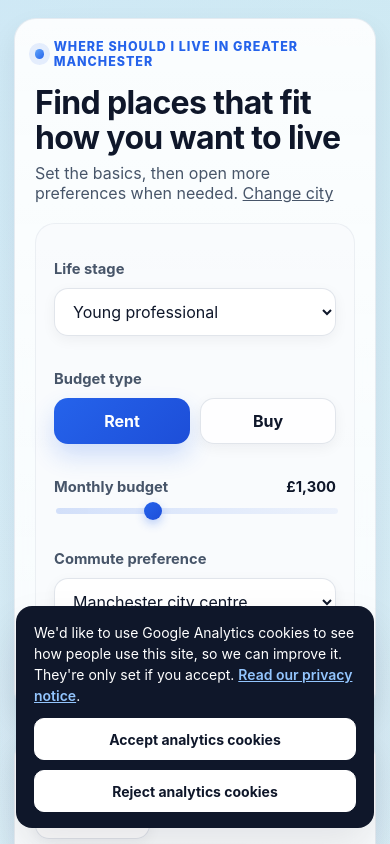
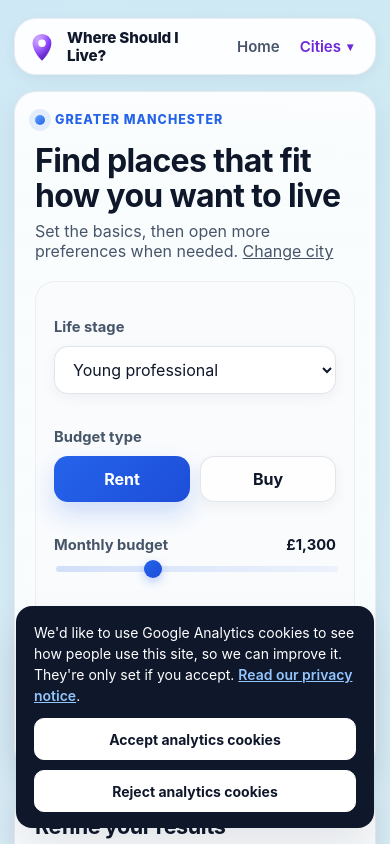
Before and after one commit to deltorro01/gm-living-app, a React (Vite) app: page / in a window 390 px wide. Shown: the top 844 px of the page. Built offline with nearby package versions, Linux system fonts and the light colour scheme.

Commit message:
Add a site header with logo, site name and city menu
Shared header on the home page, finders, area guides and privacy page.
The Cities dropdown uses <details> so it works without app JavaScript.

Co-Authored-By: Claude Opus 5.5 <noreply@anthropic.com>

```diff
--- a/src/App.jsx
+++ b/src/App.jsx
@@ -4,6 +4,7 @@ import { readSettings, writeSettings } from "./urlState.js";
 import { WhyThisMatch, CompareButton, CompareView } from "./ResultParts.jsx";
 import { fitBand } from "./bands.js";
 import { areaPath } from "./slug.js";
+import SiteHeader from "./SiteHeader.jsx";
 import SiteFooter from "./SiteFooter.jsx";
 import { commuteLabel } from "./commuteText.js";
 
@@ -352,9 +353,10 @@ export default function App({ city, areas }) {
 
   return (
     <div className="app-shell">
+      <SiteHeader current={city.id} />
       <div className="page-wrap">
         <div className="panel section-gap">
-          <div className="eyebrow">{`Where Should I Live In ${city.regionInSentence ?? city.region}`}</div>
+          <div className="eyebrow">{city.region}</div>
           <h1 className="page-title">Find places that fit how you want to live</h1>
           <p className="muted page-intro">
             Set the basics, then open more preferences when needed. <a href="/">Change city</a>
--- a/src/AreaPage.jsx
+++ b/src/AreaPage.jsx
@@ -3,6 +3,7 @@
 // JavaScript in the browser.
 
 import { areaPath } from "./slug.js";
+import SiteHeader from "./SiteHeader.jsx";
 import SiteFooter from "./SiteFooter.jsx";
 import { isInCentre, commuteShort } from "./commuteText.js";
 
@@ -189,6 +190,7 @@ export default function AreaPage({ area, areas, photo, city }) {
 
   return (
     <div className="app-shell">
+      <SiteHeader current={city.id} />
       <div className="page-wrap area-page">
         <nav className="breadcrumb" aria-label="Breadcrumb">
           <a href="/">Home</a> <span aria-hidden="true">›</span> <a href={city.path}>{`${city.name} areas`}</a>{" "}
--- a/src/HomePage.jsx
+++ b/src/HomePage.jsx
@@ -1,6 +1,7 @@
 // The home page at /: choose a city, then go to its finder. Rendered to static
 // HTML at build time by scripts/prerender.mjs; it loads no app JavaScript.
 
+import SiteHeader from "./SiteHeader.jsx";
 import SiteFooter from "./SiteFooter.jsx";
 import { PhotoCredit } from "./AreaPage.jsx";
 
@@ -8,9 +9,9 @@ import { PhotoCredit } from "./AreaPage.jsx";
 export default function HomePage({ cities }) {
   return (
     <div className="app-shell">
+      <SiteHeader current="home" />
       <div className="page-wrap home-page">
         <div className="panel section-gap">
-          <div className="eyebrow">Where Should I Live In The UK</div>
           <h1 className="page-title">Find the right place to live</h1>
           <p className="intro-text">
             Tell us your budget, commute and what matters to you, and we'll rank the areas by how well they fit. Rents,
--- a/src/PrivacyPage.jsx
+++ b/src/PrivacyPage.jsx
@@ -4,6 +4,7 @@
 // Keep this in step with what the site actually does. If a new service is
 // added (for example a different analytics tool or a contact form), update it.
 
+import SiteHeader from "./SiteHeader.jsx";
 import SiteFooter from "./SiteFooter.jsx";
 import { SITE_NAME, CONTACT_EMAIL, PRIVACY_UPDATED } from "./site.js";
 
@@ -12,6 +13,7 @@ const ext = { target: "_blank", rel: "noopener noreferrer" };
 export default function PrivacyPage() {
   return (
     <div className="app-shell">
+      <SiteHeader />
       <div className="page-wrap text-page">
         <nav className="breadcrumb" aria-label="Breadcrumb">
           <a href="/">Home</a> <span aria-hidden="true">›</span> <span aria-current="page">Privacy</span>
--- /dev/null
+++ b/src/SiteHeader.jsx
@@ -0,0 +1,69 @@
+// Header shown at the top of every page: the home page, the finder pages, the
+// area guides and the privacy notice.
+//
+// Most of those pages load no app JavaScript, so the Cities dropdown is a plain
+// <details> element: it opens and closes without any script.
+//
+// current: "home", a city id (e.g. "manchester"), or nothing (other pages).
+
+import { CITIES } from "./cities.js";
+import { SITE_NAME } from "./site.js";
+
+// The purple map pin, the same shape as public/favicon-pin.svg.
+function PinLogo() {
+  return (
+    <svg className="site-logo" width="36" height="36" viewBox="0 0 48 48" fill="none" aria-hidden="true">
+      <defs>
+        <linearGradient id="site-pin-gradient" x1="8" y1="2" x2="40" y2="46" gradientUnits="userSpaceOnUse">
+          <stop offset="0" stopColor="#c084fc" />
+          <stop offset="0.5" stopColor="#863bff" />
+          <stop offset="1" stopColor="#4c1d95" />
+        </linearGradient>
+        <radialGradient id="site-pin-glow" cx="0.3" cy="0.25" r="0.6">
+          <stop offset="0" stopColor="#ffffff" stopOpacity="0.45" />
+          <stop offset="1" stopColor="#ffffff" stopOpacity="0" />
+        </radialGradient>
+      </defs>
+      <path d="M24 46C24 46 9 31.5 9 18a15 15 0 0 1 30 0C39 31.5 24 46 24 46Z" fill="url(#site-pin-gradient)" />
+      <path d="M24 46C24 46 9 31.5 9 18a15 15 0 0 1 30 0C39 31.5 24 46 24 46Z" fill="url(#site-pin-glow)" />
+      <circle cx="24" cy="18" r="6" fill="#ffffff" />
+    </svg>
+  );
+}
+
+export default function SiteHeader({ current }) {
+  const cities = Object.values(CITIES);
+  const onCity = cities.some((c) => c.id === current);
+
+  return (
+    <header className="site-header">
+      <a className="site-brand" href="/" aria-label={`${SITE_NAME}, home`}>
+        <PinLogo />
+        <span className="site-title site-title-full">{SITE_NAME}</span>
+        <span className="site-title site-title-short" aria-hidden="true">
+          Where Should I Live?
+        </span>
+      </a>
+
+      <nav className="site-nav" aria-label="Main">
+        <a className="site-nav-link" href="/" aria-current={current === "home" ? "page" : undefined}>
+          Home
+        </a>
+        <details className="site-nav-menu">
+          <summary className={onCity ? "site-nav-link is-current" : "site-nav-link"}>
+            Cities <span className="site-nav-caret" aria-hidden="true">▾</span>
+          </summary>
+          <ul className="site-nav-dropdown">
+            {cities.map((c) => (
+              <li key={c.id}>
+                <a href={c.path} aria-current={c.id === current ? "page" : undefined}>
+                  {c.region}
+                </a>
+              </li>
+            ))}
+          </ul>
+        </details>
+      </nav>
+    </header>
+  );
+}
--- a/src/styles.css
+++ b/src/styles.css
@@ -1092,6 +1092,174 @@ hr,
   }
 }
 
+/* ---- Site header ---- */
+
+.site-header {
+  position: relative;
+  z-index: 50;
+  display: flex;
+  align-items: center;
+  justify-content: space-between;
+  gap: 16px;
+  max-width: 1380px;
+  margin: 0 auto 24px;
+  padding: 12px 18px;
+  background: var(--surface-strong);
+  border: 1px solid var(--border);
+  border-radius: var(--radius-lg);
+  box-shadow: var(--shadow-sm);
+  backdrop-filter: blur(18px);
+}
+
+.site-brand {
+  display: flex;
+  align-items: center;
+  gap: 10px;
+  min-width: 0;
+  text-decoration: none;
+  color: var(--text);
+}
+
+.site-logo {
+  flex: none;
+}
+
+.site-title {
+  font-size: 1.15rem;
+  font-weight: 800;
+  letter-spacing: -0.01em;
+  white-space: nowrap;
+}
+
+.site-title-short {
+  display: none;
+}
+
+.site-nav {
+  display: flex;
+  align-items: center;
+  gap: 4px;
+}
+
+.site-nav-link {
+  display: inline-flex;
+  align-items: center;
+  gap: 6px;
+  padding: 8px 14px;
+  border-radius: 999px;
+  font-size: 15px;
+  font-weight: 600;
+  color: var(--text-soft);
+  text-decoration: none;
+  cursor: pointer;
+  list-style: none;
+  user-select: none;
+}
+
+.site-nav-link::-webkit-details-marker {
+  display: none;
+}
+
+.site-nav-link:hover,
+.site-nav-menu[open] > .site-nav-link {
+  background: rgba(134, 59, 255, 0.08);
+  color: var(--text);
+}
+
+.site-nav-link[aria-current="page"],
+.site-nav-link.is-current {
+  color: #6d28d9;
+}
+
+.site-nav-link:focus-visible {
+  outline: 3px solid rgba(134, 59, 255, 0.25);
+  outline-offset: 2px;
+}
+
+.site-nav-caret {
+  font-size: 12px;
+  transition: transform 0.15s ease;
+}
+
+.site-nav-menu[open] .site-nav-caret {
+  transform: rotate(180deg);
+}
+
+.site-nav-menu {
+  position: relative;
+}
+
+.site-nav-dropdown {
+  position: absolute;
+  right: 0;
+  top: calc(100% + 8px);
+  min-width: 230px;
+  margin: 0;
+  padding: 6px;
+  list-style: none;
+  background: #fff;
+  border: 1px solid var(--border-strong);
+  border-radius: var(--radius-md);
+  box-shadow: var(--shadow-lg);
+}
+
+.site-nav-dropdown a {
+  display: block;
+  padding: 10px 12px;
+  border-radius: var(--radius-sm);
+  font-weight: 600;
+  color: var(--text);
+  text-decoration: none;
+}
+
+.site-nav-dropdown a:hover {
+  background: rgba(134, 59, 255, 0.08);
+}
+
+.site-nav-dropdown a[aria-current="page"] {
+  color: #6d28d9;
+  background: rgba(134, 59, 255, 0.06);
+}
+
+@media (max-width: 720px) {
+  .site-header {
+    margin-bottom: 16px;
+    padding: 10px 12px;
+  }
+
+  .site-logo {
+    width: 30px;
+    height: 30px;
+  }
+
+  .site-header {
+    gap: 8px;
+  }
+
+  .site-title {
+    font-size: 0.95rem;
+    line-height: 1.15;
+    white-space: normal;
+  }
+
+  .site-nav {
+    flex: none;
+    gap: 0;
+  }
+
+  .site-title-full {
+    display: none;
+  }
+
+  .site-title-short {
+    display: inline;
+  }
+
+  .site-nav-link {
+    padding: 8px 10px;
+  }
+}
+
 /* ---- Site footer ---- */
 
 .site-footer {
```
Also changed, not shown: 1 other file (tests, documents, lock files or other folders).
